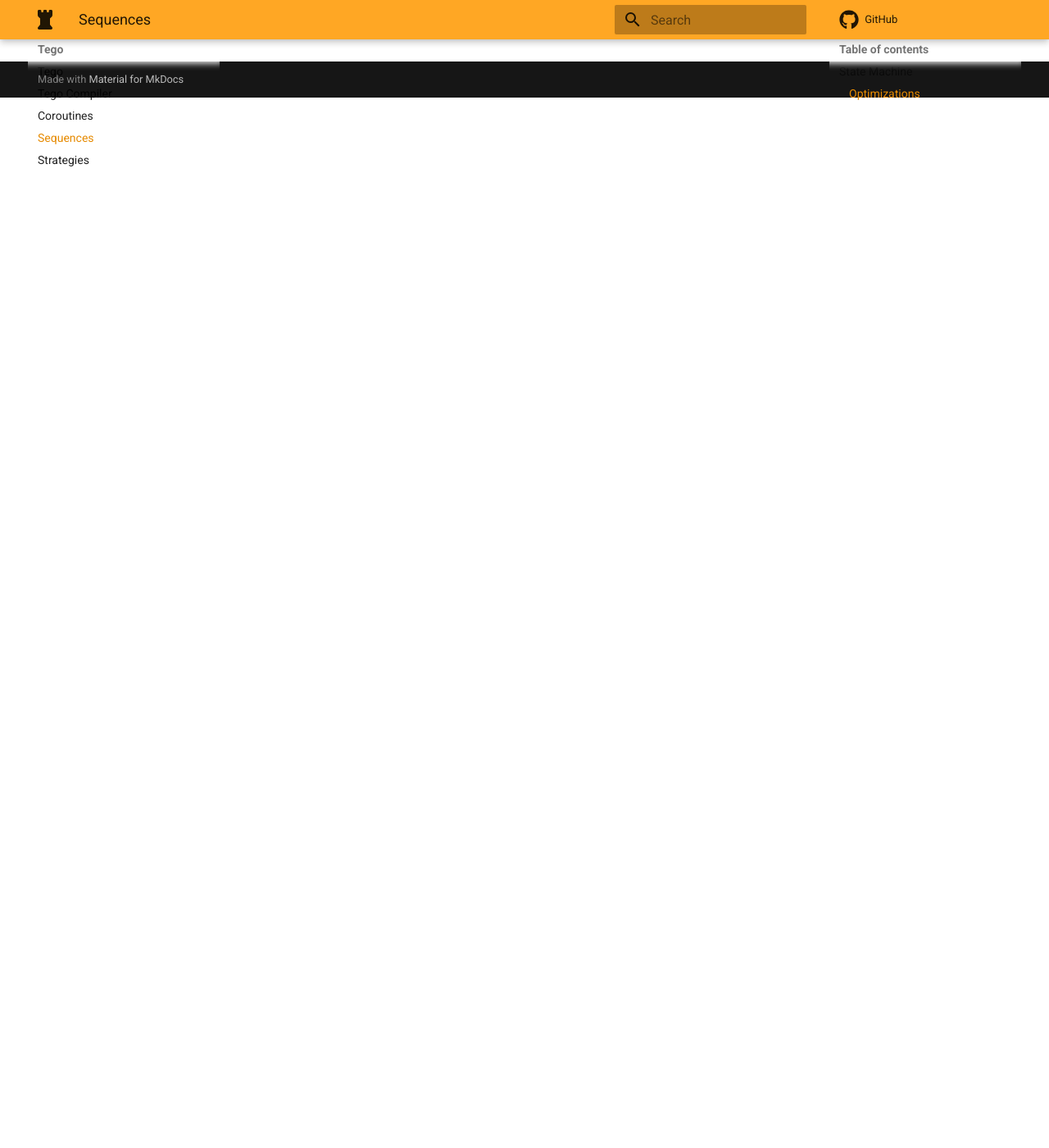
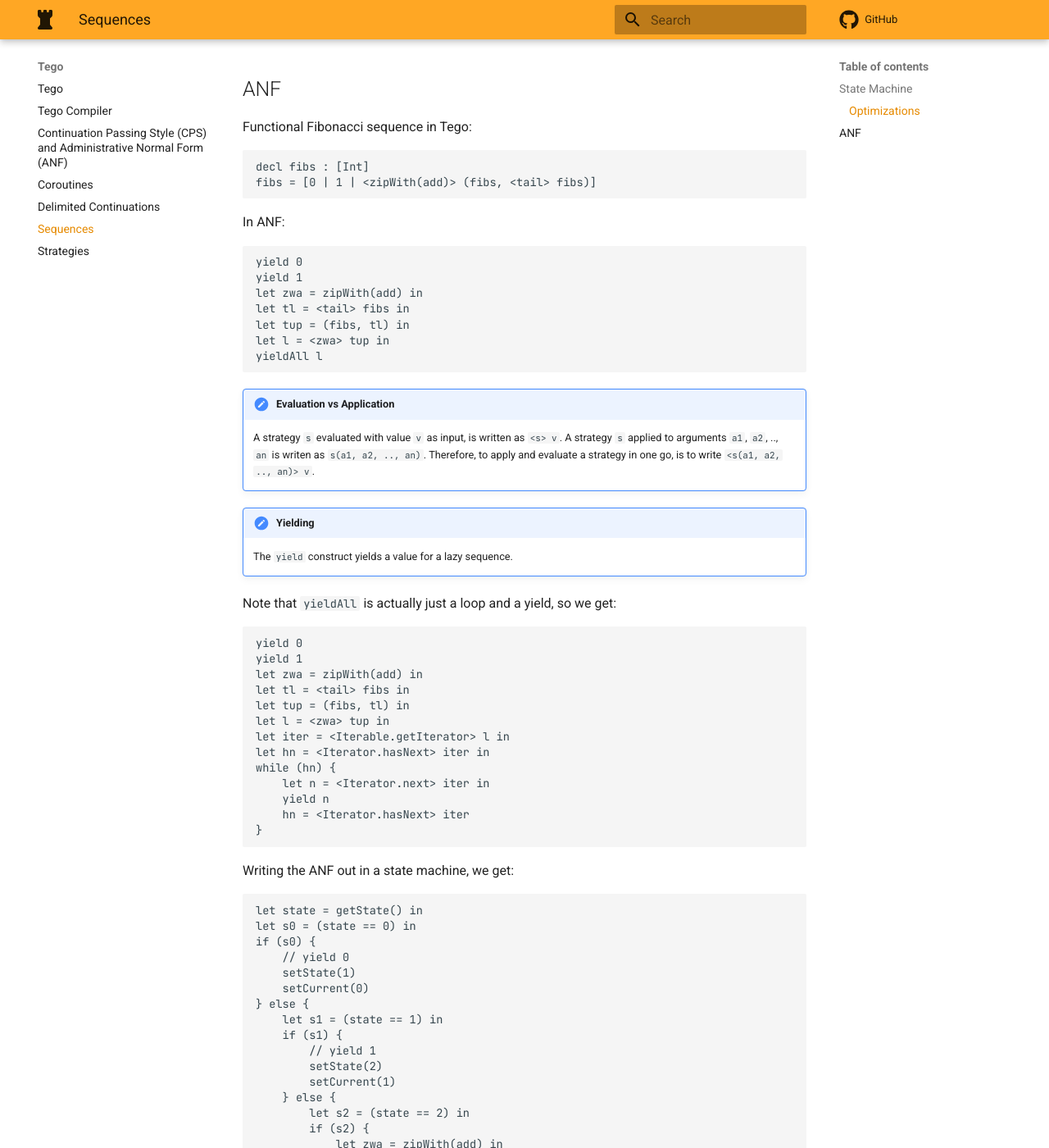
Before and after one commit to Virtlink/tego-lang, an MkDocs documentation site: the page built from docs/sequences.md, in a window 1280 px wide and 1400 px high, scrolled down 3196 px. Shown: the whole window at 82% size. Built offline with MkDocs 1.6.1 and Material for MkDocs 9.7.7, drawn with Linux system fonts in a browser that asks for light colours; comment, search, counter and statistics services are not loaded; before the commit the page ends 3315 px from its top, so only the background shows below that; some of the changed text lies outside the part shown.

Commit message:
Writing about CPS and ANF

````diff
--- /dev/null
+++ b/docs/continuation-passing-style.md
@@ -0,0 +1,75 @@
+# Continuation Passing Style (CPS) and Administrative Normal Form (ANF)
+Continuation passing style (CPS) explicitly encodes the control flow of the program. Instead of returning a value, throwing an exception, or jumping to labels in a loop, a program in CPS calls a _continuation_ function that handles the value or exception. However, writing CPS programs by hand is unintuitive and error-prone, and it considerably increases the size of programs. But CPS can be very useful as the intermediate representation of a program in a compiler. Flanagan et. al. (1993) recognize that typically compilers do a transformation to CPS, followed by a simplification, followed by a transformation to un-CPS, and that these steps can be performed at once using Administrative Normal Form (A-Normal Form, or ANF).
+
+In ANF, the arguments to a function must be _immediate_ values. Immediate values do not need any computation; they are constants or can be looked up in the environment. For example, the expression:
+
+    2 + 2 + let x = 1 in f(x)
+
+Is normalized to ANF as:
+
+    let t1 = 2 + 2 in
+    let x = 1 in
+    let t2 = f(x) in
+    t1 + t2
+
+Bytecode generation is easier, since the simple operations can be encoded in a few bytecode instructions:
+
+    // let t1 = 2 + 2 in
+    LOADC 2
+    LOADC 2
+    ADD
+    STORE t1
+
+    // let x = 1 in
+    LOADC 1
+    STORE x
+
+    // let t2 = f(x) in
+    LOAD f
+    LOAD x
+    CALL
+    STORE t2
+
+    // t1 + t2
+    LOAD t1
+    LOAD t2
+    ADD
+
+## Control Flow
+While most arguments in ANF are immediate values, control flow is modeled using non-immediate values. For example, the `if`-expression:
+
+    if (c) e1 else e2
+
+Here `c` is an immediate value, but `e1` and `e2` are not. For example:
+
+    x = if (f()) a() else b()
+
+Would be translated in ANF to:
+
+    let c = f() in
+    let x = if (c) a() else b()
+
+And _not_ into:
+
+    let c = f() in
+    let a' = a() in
+    let b' = b() in
+    let x = if (c) a' else b'
+
+Because in the latter case `a()` and `b()` would both be evaluated.
+
+
+## See Also
+- Flanagan et. al. (PLDI'93) — [The Essence of Compiling with Continuations](http://users.soe.ucsc.edu/~cormac/papers/pldi93.pdf)
+- Kennedy (ICFP'07) — [Compiling with Continuations, Continued](https://dl.acm.org/doi/10.1145/1291220.1291179)
+- Maurer (2015) — [Intermediate Languages for Optimization](https://www.cs.uoregon.edu/Reports/AREA-201512-Maurer.pdf)
+- Maurer et. al. (2016) — [Administrative Normal Form, Continued](https://ix.cs.uoregon.edu/~pdownen/publications/anf-continued.pdf)
+- Maurer et. al. (PLDI'17) — [Compiling without Continuations](https://ix.cs.uoregon.edu/~pdownen/publications/pldi17_appendix.pdf)
+- Cong et. al. (ICFP'19) — [Compiling with Continuations, or without? Whatever.](https://www.cs.purdue.edu/homes/rompf/papers/cong-icfp19.pdf)
+- Might — [A-Normalization: Why and How](http://matt.might.net/articles/a-normalization/)
+- Might — [Writing an interpreter, CESK-style](http://matt.might.net/articles/cesk-machines/)
+- (Swarthmore) [ANF](https://www.cs.swarthmore.edu/~jpolitz/cs75/s16/n_anf-tutorial.html)
+- [Conditionals and A-Normal Form](https://course.ccs.neu.edu/cs4410sp19/lec_anf_notes.html)
+- [Revisiting ANF: Encoding A-Normal Form with Types](https://course.ccs.neu.edu/cs4410sp19/lec_anf-redux_notes.html)
+- [Program transformations in Hakaru](https://hakaru-dev.github.io/internals/transforms/)
+- [Haskell - STG](https://gitlab.haskell.org/ghc/ghc/-/wikis/commentary/compiler/generated-code)
--- a/docs/sequences.md
+++ b/docs/sequences.md
@@ -139,3 +139,140 @@
 
 ### Optimizations
 We can optimize this a bit by not creating an `enum` but just using integer values for the states. Also, we can reduce the number of local variables we need to store in the iterator by doing some use-def analysis. If they don't cross block bounaries, they do not need to be in the iterator state.
+
+## ANF
+Functional Fibonacci sequence in Tego:
+
+```
+decl fibs : [Int]
+fibs = [0 | 1 | <zipWith(add)> (fibs, <tail> fibs)]
+```
+
+In ANF:
+
+```
+yield 0
+yield 1
+let zwa = zipWith(add) in
+let tl = <tail> fibs in
+let tup = (fibs, tl) in
+let l = <zwa> tup in
+yieldAll l
+```
+
+!!! note "Evaluation vs Application"
+    A strategy `s` evaluated with value `v` as input, is written as `<s> v`.
+    A strategy `s` applied to arguments `a1`, `a2`, .., `an` is writen as `s(a1, a2, .., an)`.
+    Therefore, to apply and evaluate a strategy in one go, is to write `<s(a1, a2, .., an)> v`.
+
+!!! note "Yielding"
+    The `yield` construct yields a value for a lazy sequence.
+
+Note that `yieldAll` is actually just a loop and a yield, so we get:
+
+```
+yield 0
+yield 1
+let zwa = zipWith(add) in
+let tl = <tail> fibs in
+let tup = (fibs, tl) in
+let l = <zwa> tup in
+let iter = <Iterable.getIterator> l in
+let hn = <Iterator.hasNext> iter in
+while (hn) {
+    let n = <Iterator.next> iter in
+    yield n
+    hn = <Iterator.hasNext> iter
+}
+```
+
+Writing the ANF out in a state machine, we get:
+
+```
+let state = getState() in
+let s0 = (state == 0) in
+if (s0) {
+    // yield 0
+    setState(1)
+    setCurrent(0)
+} else {
+    let s1 = (state == 1) in
+    if (s1) {
+        // yield 1
+        setState(2)
+        setCurrent(1)
+    } else {
+        let s2 = (state == 2) in
+        if (s2) {
+            let zwa = zipWith(add) in
+            let tl = <tail> fibs in
+            let tup = (fibs, tl) in
+            let l = <zwa> tup in
+
+        } else {
+
+        }
+    }
+}
+```
+
+```
+return new Iterator<Integer>() {
+    private Fibonacci_State _state = Fibonacci_State.Start;
+    private boolean _hasCurrent = false;
+    private Integer _current;
+
+    private int currFib;
+    private int nextFib;
+
+    @Override
+    public boolean hasNext() {
+        if (_state == Fibonacci_State.Start) {
+            // Compute the first element
+            computeNext();
+        }
+        return _hasCurrent;
+    }
+
+    @Override
+    public Integer next() {
+        if (!_hasCurrent && _state != Fibonacci_State.Done) {
+            // Compute the next element
+            computeNext();
+        }
+        _hasCurrent = false;
+        return _current;
+    }
+
+    private void computeNext() {
+        if (_state == Fibonacci_State.Start) goto start;
+        if (_state == Fibonacci_State.Step2) goto step2;
+        if (_state == Fibonacci_State.Step3) goto step3;
+        throw new IllegalStateException();
+
+        start:
+        _current = 1;
+        _hasCurrent = true;
+        _state = Fibonacci_State.Step2;
+        return;
+        step2:
+        currFib = 1;
+        nextFib = 1;
+        // Fall through
+        loopstart:
+        _current = nextFib;
+        _hasCurrent = true;
+        _state = Fibonacci_State.Step3;
+        return;
+        step3:
+        int newFib = currFib + nextFib;
+        currFib = nextFib;
+        nextFib = newFib;
+        // Goto loopStart
+        _state = Fibonacci_State.LoopStart;
+        goto loopstart;
+        done:
+        return;
+    }
+};
+```
````
Also changed, not shown: docs/delimited-continuations.md (added, +6 -0 lines).
